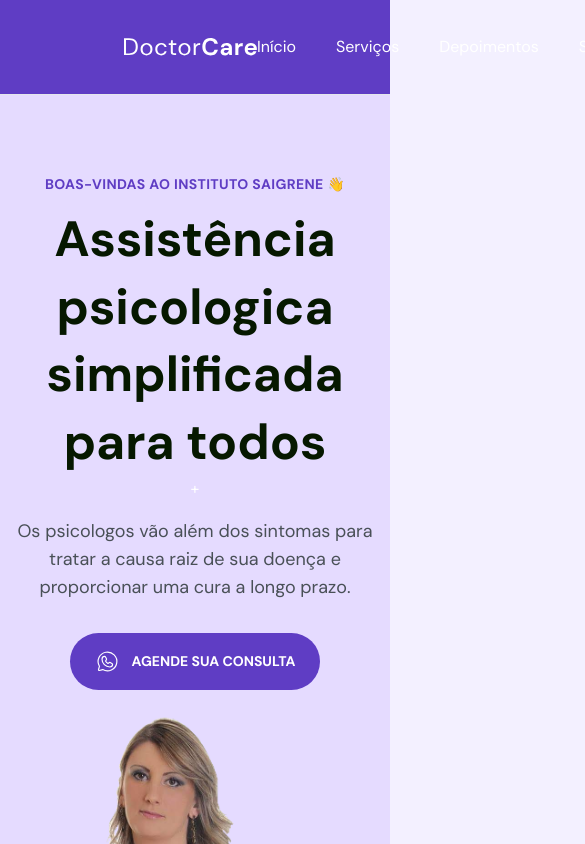
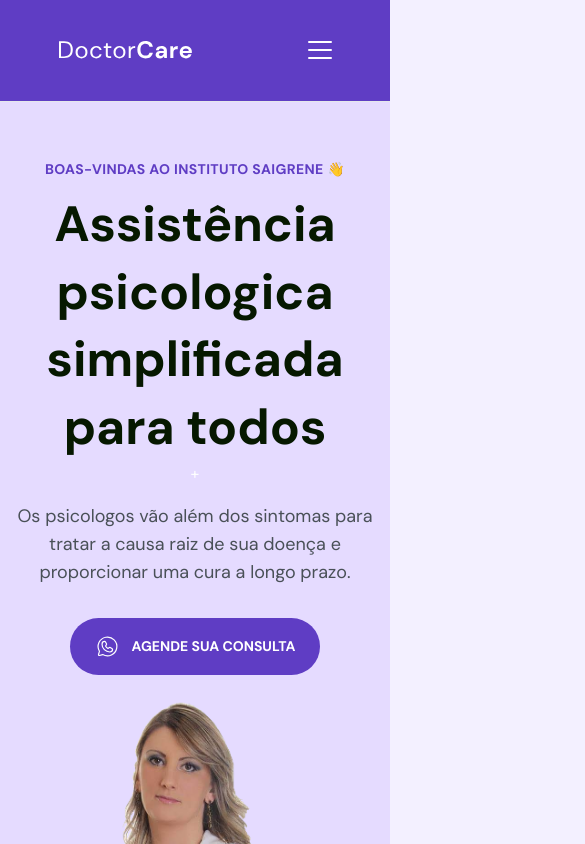
Before and after one commit to mateussk83/WebSite-Saigrene, a React (Vite) app: page / in a window 390 px wide. Shown: the top 844 px of the page, 585 px wide, since content can reach past the window. Built offline with nearby package versions, Linux system fonts and the light colour scheme.

Commit message:
feat: insert library react-scroll

```diff
--- a/package.json
+++ b/package.json
@@ -8,10 +8,12 @@
     "preview": "vite preview"
   },
   "dependencies": {
+    "@types/react-scroll": "^1.8.4",
     "phosphor-react": "^1.4.1",
     "react": "^18.0.0",
     "react-dom": "^18.0.0",
-    "react-router-dom": "^6.3.0"
+    "react-router-dom": "^6.3.0",
+    "react-scroll": "^1.8.7"
   },
   "devDependencies": {
     "@types/react": "^18.0.17",
--- a/src/components/About.tsx
+++ b/src/components/About.tsx
@@ -1,7 +1,9 @@
 import { WhatsappLogo } from "phosphor-react";
+import { Element } from "react-scroll";
 
 export function About() {
   return (
+    <Element name="sobre">
     <section id="home" className="pt-[8rem] mb-[160px]">
       <div className="flex justify-center items-center gap-16 md:flex-col md:text-center">
       <div id="col-a" className="flex justify-center items-center">
@@ -21,7 +23,7 @@ export function About() {
         <h1
           className="text-gray-900 font-bold mt-3 text-[2.5rem] w-[30.5rem] md:w-[24.5rem] leading-[52.08px] md:text-center"
         >Entenda quem somos e por que existimos</h1>
-          <span className="mt-4 text-gray-700 font-normal text-lg leading-releaxed w-[37.5rem] md:w-[24.5rem] ">
+          <span className="mt-4 text-gray-700 font-normal text-lg leading-releaxed w-[37.5rem] md:w-[23.5rem] ">
             Lorem ipsum dolor sit amet consectetur, adipisicing elit. Nisi voluptatibus rerum officiis, provident reiciendis laboriosam laborum eos voluptatum autem dolorem atque tempora. Ad corporis et aut minima! Quo, reiciendis ipsum.
             lorem
           </span>
@@ -35,5 +37,6 @@ export function About() {
       </div>
       </div>
     </section>
+    </Element>
   )
 }
--- a/src/components/Contact.tsx
+++ b/src/components/Contact.tsx
@@ -3,11 +3,11 @@ import { EnvelopeSimple, MapPin, WhatsappLogo } from "phosphor-react";
 
 export function Contact() {
   return (
-    <section id="Contact" className="justify-center flex items-center  gap-36 pt-[8rem] bg-white pb-[160px]">
-      <div className="">
+    <section id="Contact" className="justify-center flex items-center  gap-36 pt-[8rem] bg-white pb-[160px] md:flex-col">
+      <div className="md:flex md:flex-col md:items-center md:justify-center">
 
         <h1
-          className="text-gray-900 font-bold mt-3 text-[2.5rem] w-[27.5rem] leading-[52.08px] text-left"
+          className="text-gray-900 font-bold mt-3 text-[2.5rem] w-[27.5rem] leading-[52.08px] text-left w-[24.5rem] md:text-center"
         >Entre em contato com a gente!</h1>
 
         <div
@@ -25,9 +25,9 @@ export function Contact() {
           </a>
       </div>
     </div>
-    <div id="col-b">
+    <div id="col-b" className="md:items-center md:flex md:justify-center md:items-center">
       <img
-        className="block w-[30rem] max-w-[100%] "
+        className="block w-[30rem] max-w-[100%] md:w-[80%]"
         src="./src/assets/moreno.png"
         alt="Doutora Erica Luciana Garcia"
       />
--- a/src/components/Depoiments.tsx
+++ b/src/components/Depoiments.tsx
@@ -1,6 +1,6 @@
 import { Person } from "phosphor-react";
 import { useState } from "react";
-
+import { Element } from "react-scroll";
 
 
 export function Depoiments() {
@@ -56,11 +56,9 @@ export function Depoiments() {
       }
     }
   ];
+  return (
 
-
-
-console.log(pageDepoiment)
-  return (
+    <Element name="depoiment">
     <div className="bg-white pb-[14rem] md:pb-[8rem]">
       <header className="flex flex-col items-center">
         <h4 className="text-[0.875rem] leading-snug text-blue-700 tracking-wide font-bold pt-[8rem]">DEPOIMENTOS</h4>
@@ -128,5 +126,6 @@ console.log(pageDepoiment)
         <a className={`h-4 w-4  rounded-full duration-200 hover:bg-blue-700 ${pageDepoiment == 2 ? "bg-blue-700" : 'bg-blue-200'}`} onClick={() => {setpageDepoiment(2)}}></a>
       </div>
     </div>
+    </Element>
   )
 }
--- a/src/components/Footer.tsx
+++ b/src/components/Footer.tsx
@@ -3,7 +3,7 @@ import { Logo } from "./Logo";
 
 export function Footer() {
   return (
-    <div className="bg-blue-700 flex  justify-between items-center">
+    <div className="bg-blue-700 flex  justify-between items-center md:hidden">
 
       <div className="my-20 ml-28 border-none">
         <Logo />
--- a/src/components/Home.tsx
+++ b/src/components/Home.tsx
@@ -1,8 +1,13 @@
 import { WhatsappLogo } from 'phosphor-react'
+import { Element, animateScroll as scroll, scrollSpy, scroller } from 'react-scroll'
 
 export function Home() {
   return (
-     <section id="home" className="bg-blue-300  justify-center flex items-center md:flex-col">
+    <Element
+    name="service"
+    >
+     <section id="home" className="bg-blue-300 justify-center flex items-center md:flex-col ">
+
       <div className="pt-20 flex justify-center" id="wrapper">
         <header>
           <h4
@@ -33,11 +38,13 @@ export function Home() {
 
        <div id="col-b">
         <img
-         className="block w-[27rem] max-w-[100%] md:w-[80%] mt-6"
+         className="block w-[27rem] max-w-[100%] md:w-[80%] md:ml-4 mt-6"
           src="./src/assets/mamae.png"
           alt="Erica Luciana Garcia"
         />
       </div>
     </section>
+
+  </Element>
   )
 }
--- a/src/components/Navigation.tsx
+++ b/src/components/Navigation.tsx
@@ -1,51 +1,91 @@
-import { useState } from "react";
+import { List } from "phosphor-react";
+import { useEffect, useState } from "react";
 import { Logo } from "./Logo";
+import { Link, Element, Events, animateScroll as scroll, scrollSpy, scroller } from 'react-scroll'
 
-export function Navigation() {
+
+
+interface ScrollProps {
+  valueScrollY: number;
+}
+
+export function Navigation({ valueScrollY }:ScrollProps) {
+
 
  return (
-    <header className={` w-full py-2 flex items-center justify-between bg-blue-700 border-b `} >
-      <div className="py-[1.65rem] pl-[7.75rem] text-white click:bb-1">
-        <a href="#Home">
+    <header className={`fixed w-full py-2 flex items-center justify-between bg-blue-700 border-b md:bg-local ${valueScrollY > 0 ? "bg-transparent" : ""}`} >
+      <div className="py-[1.65rem] pl-[7.75rem] text-white click:bb-1 md:flex md:items-center md:justify-between md:gap-[7rem] md:pl-[15%]">
+        <div>
+        <a href="#Home" className="">
           <Logo />
         </a>
+        </div>
+        <div className="hidden invisible md:visible md:flex">
+        <a className="">
+        <List size={32} color="#fff" />
+      </a>
+      </div>
       </div>
 
       <div className="py-[1.65rem] pr-[1.25rem]">
-        <ul className="gap-10 flex ">
+        <ul className="gap-10 flex">
           <li>
-            <a
-              href="#"
-              className=" transition duration-100 pb-[2.2rem] hover:font-bold hover:border-b-2 focus:border-b-2 focus:font-bold  ">
+            <Link
+              activeClass="active"
+              to="home"
+              className="transition duration-100 pb-[2.2rem] hover:font-bold hover:border-b-2 focus:border-b-2 focus:font-bold md:invisible "
+              spy={true}
+              smooth={true}
+              duration={500}
+              >
               Início
-            </a>
+            </Link>
           </li>
           <li>
-            <a
-              href="#"
-              className="transition duration-100 pb-[2.2rem] hover:font-bold hover:border-b-2 focus:border-b-2 focus:font-bold">
+          <Link
+              activeClass="active"
+              to="service"
+              className="transition duration-100 pb-[2.2rem] hover:font-bold hover:border-b-2 focus:border-b-2 focus:font-bold md:invisible "
+              spy={true}
+              smooth={true}
+              duration={500}
+              >
               Serviços
-            </a>
+            </Link>
           </li>
           <li>
-            <a
-              href="#"
-              className="transition duration-100 pb-[2.2rem] hover:border-b-2 hover:font-bold first focus:border-b-2 focus:font-bold">
+          <Link
+              activeClass="active"
+              to="depoiment"
+              className="transition duration-100 pb-[2.2rem] hover:font-bold hover:border-b-2 focus:border-b-2 focus:font-bold md:invisible "
+              spy={true}
+              smooth={true}
+              duration={500}
+              >
               Depoimentos
-            </a>
+            </Link>
           </li>
           <li>
-            <a
-              href="#"
-              className="transition duration-100 pb-[2.2rem] hover:border-b-2 hover:font-bold first focus:border-b-2 focus:font-bold">
+          <Link
+              activeClass="active"
+              to="sobre"
+              className="transition duration-100 pb-[2.2rem] hover:font-bold hover:border-b-2 focus:border-b-2 focus:font-bold md:invisible "
+              spy={true}
+              smooth={true}
+              duration={500}
+              >
               Sobre
-            </a>
+            </Link>
           </li>
         </ul>
+
       </div>
 
-      <div className="bg-blue-700 text-white border rounded-full fs-[1.8rem] py-2 px-6 mr-[7.75rem] fw-700 cursor-pointer text-sm font-bold transtition-colors hover:bg-blue-300 hover:text-blue-700 duration-200">
+      <div className="bg-blue-700 text-white border rounded-full fs-[1.8rem] py-2 px-6 fw-700 cursor-pointer text-sm font-bold transtition-colors hover:bg-blue-300 hover:text-blue-700 duration-200 md:invisible">
         <a href="">AGENDE SUA CONSULTA</a>
+      </div>
+      <div>
+
       </div>
     </header>
 
--- a/src/components/Services.tsx
+++ b/src/components/Services.tsx
@@ -1,7 +1,10 @@
 import { CheckCircle } from "phosphor-react";
-
+import { Element } from "react-scroll";
 export function Services() {
   return (
+    <Element
+      name="service"
+    >
     <div className="mb-[8rem]">
       <header className="flex flex-col items-center justify-start ">
         <h4 className="text-[0.875rem] leading-snug text-blue-700 tracking-wide font-bold pt-[8rem]">SERVIÇOS</h4>
@@ -79,5 +82,6 @@ export function Services() {
         </div>
         </div>
     </div>
+    </Element>
   )
 }
--- a/src/pages/Event.tsx
+++ b/src/pages/Event.tsx
@@ -1,3 +1,4 @@
+import { useEffect, useState } from "react";
 import { About } from "../components/About";
 import { Banner } from "../components/Banner";
 import { Contact } from "../components/Contact";
@@ -6,17 +7,25 @@ import { Footer } from "../components/Footer";
 import { Home } from "../components/Home";
 import { Navigation } from "../components/Navigation";
 import { Services } from "../components/Services";
+import { Link, animateScroll as scroll } from "react-scroll"
 
 export function Event () {
+  const [ scrollY, setScrollY ] = useState(0)
 
-// function Scroll(event) {
-
-// }
+  function addEventScroll() {
+    setScrollY(window.scrollY)
+  }
 
   return (
-    <div>
-        <Navigation />
-        <Home />
+
+    <div onScroll={addEventScroll}>
+
+      <div id="header"  className="after:content-[''] after:flex after:mb-20" >
+        <Navigation valueScrollY={scrollY}/>
+        </div>
+        <div id="content">
+        <Home
+        />
         <Services />
         <Depoiments />
         <Banner />
@@ -24,5 +33,6 @@ export function Event () {
         <Contact />
         <Footer />
         </div>
+        </div>
   )
 }
```
Also changed, not shown: 1 other file (tests, documents, lock files or other folders).
